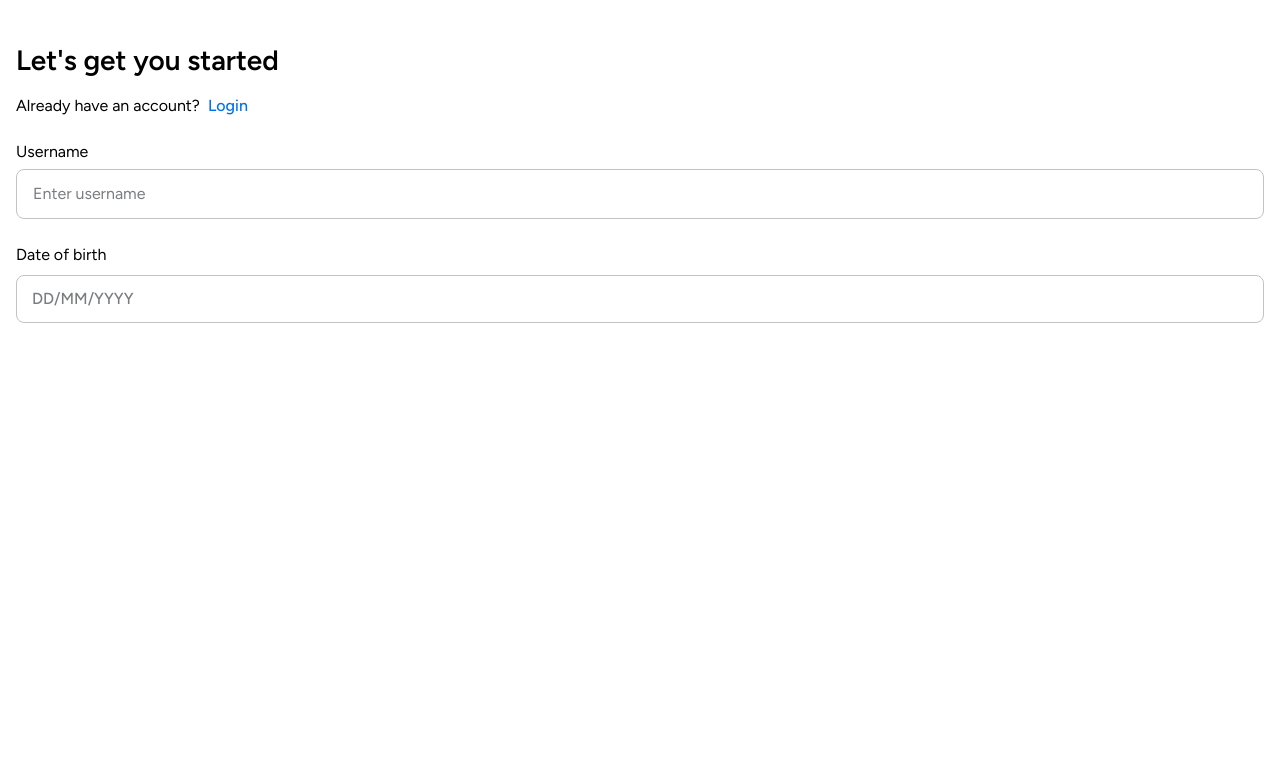
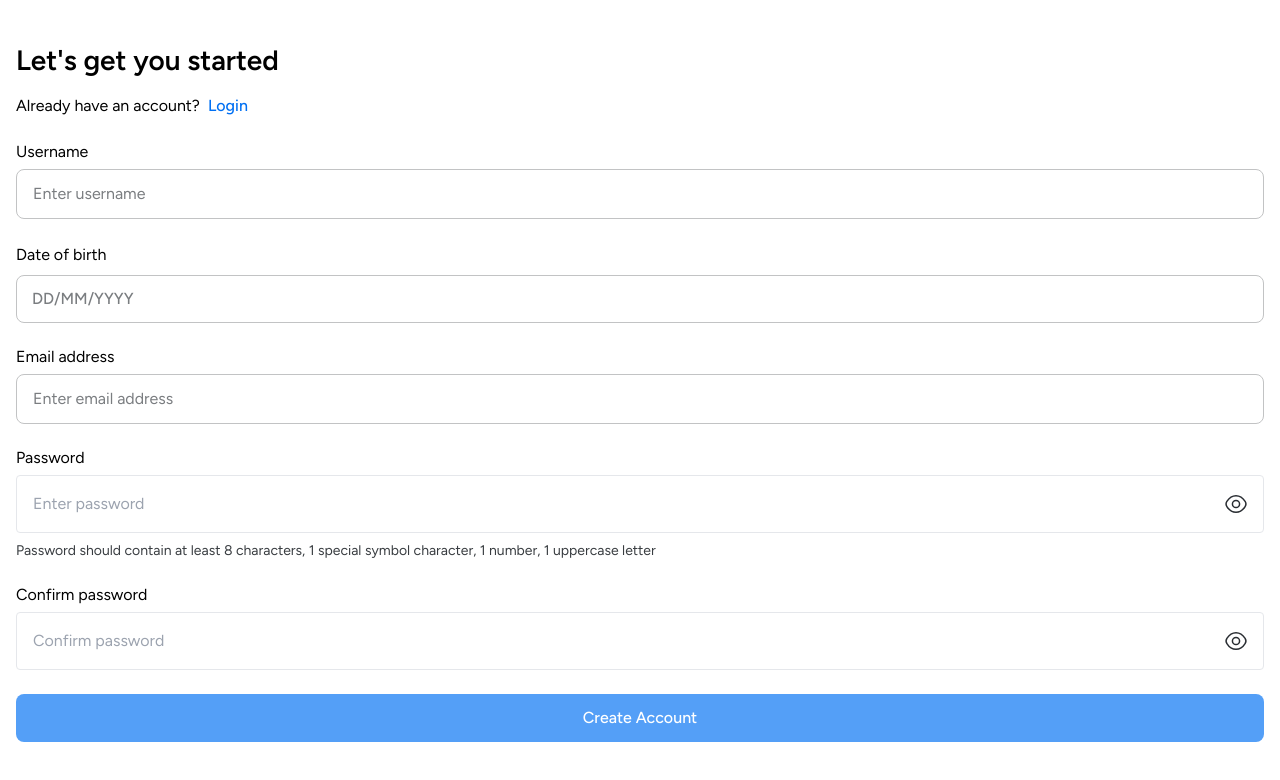
Before and after one commit to martpika/ionic-react, a React (Vite) app: page /account in a window 1280 px wide. Shown: the top 780 px of the page. Built offline with nearby package versions, Linux system fonts and the light colour scheme.

Commit message:
completed validation of the account form fields

```diff
--- a/src/components/account/form/form.tsx
+++ b/src/components/account/form/form.tsx
@@ -2,6 +2,7 @@ import { Link } from "react-router-dom"
 import { useAccountForm } from "./hook"
 import { FormTextInput } from "@/components/shared/form/input/text"
 import { AccountBirthInput } from "./input/birth"
+import { FormPasswordInput } from "@/components/shared/form/input/password"
 
 
 const Form = () =>{
@@ -35,7 +36,7 @@ const Form = () =>{
           placeholder="Enter username"
           { ...register("username") } />
       </div>
-      <div>
+      <div className="mb-6">
         <AccountBirthInput
           label="Date of birth"
           error={ formErrors.birth?.message }
@@ -44,6 +45,38 @@ const Form = () =>{
           handleDateSelection={ handleDateSelection }
           { ...register("username") } />
       </div>
+      <div className="mb-6">
+        <FormTextInput
+          label="Email address"
+          attributes={{ id: "accountEmail", }}
+          error={ formErrors.email?.message }
+          placeholder="Enter email address"
+          { ...register("email") } />
+      </div>
+      <div className="mb-6">
+        <FormPasswordInput
+          label="Password"
+          attributes={{ id: "accountPassword" }}
+          placeholder="Enter password"
+          isVisible={ passwordVisibility.password }
+          toggleVisibility={ toggleNewPasswordVisibility }
+          error={ formErrors.password?.message }
+          { ...register("password") } />
+        <p className="text-sm text-[#393D41] leading-5 mt-2">Password should contain at least 8 characters, 1 special symbol character, 1 number, 1 uppercase letter</p>
+      </div>
+      <div className="mb-6">
+        <FormPasswordInput
+          label="Confirm password"
+          attributes={{ id: "accountConfirmPassword" }}
+          placeholder="Confirm password"
+          isVisible={ passwordVisibility.confirmPassword }
+          toggleVisibility={ toggleConfirmNewPasswordVisibility }
+          error={ formErrors.confirmPassword?.message }
+          { ...register("confirmPassword") } />
+      </div>
+      <button
+        className="block w-full font-medium text-white py-3 text-center bg-[#549FF7] rounded-lg"
+        type="submit">Create Account</button>
     </form>
   )
 }
--- a/src/components/account/form/hook.ts
+++ b/src/components/account/form/hook.ts
@@ -10,14 +10,24 @@ import z from "zod"
 
 
 const accountFormSchema = z.object({
-  username: z.string().min(1, "error.firstname.required"),
-  email: z.string().email().or(z.string().regex(/^\d+$/).min(9)),
-  birth: z.string({ required_error: "error.birth.required" }),
+  username: z
+    .string()
+    .min(1, "Username is required"),
+  email: z
+    .string()
+    .email("Please enter a proper email"),
+  birth: z
+    .string({ required_error: "Birth is required" }),
   password: z
     .string()
-    .min(8, "error.password.rules")
-    .regex(/^(?=.*[a-z])(?=.*[A-Z])(?=.*\d)(?=.*[@#$%^&+=!]).{8,}$/, "error.password.rules"),
-  confirmPassword: z.string().min(8, "error.cofirm_password.required")
+    .min(8, "Atleast 8 characters")
+    .regex(/^(?=.*[a-z])(?=.*[A-Z])(?=.*\d)(?=.*[@#$%^&+=!]).{8,}$/, "Please follow format"),
+  confirmPassword: z
+    .string()
+    .min(8, "Password does not match")
+}).refine(val => val.password===val.confirmPassword, {
+  message: "Password does not match",
+  path: ['confirmPassword']
 })
 
 export type AccountFormSchema = z.infer<typeof accountFormSchema>
--- a/src/components/account/form/input/birth/birth.tsx
+++ b/src/components/account/form/input/birth/birth.tsx
@@ -6,6 +6,7 @@ import {
   IonModal } from "@ionic/react"
 import { UseFormWatch } from "react-hook-form"
 import { AccountFormSchema } from "../../hook"
+import { forwardRef } from "react"
 
 
 type BirthProps = {
@@ -16,12 +17,12 @@ type BirthProps = {
   error?: string
 }
 
-const Birth = ({
+const Birth = forwardRef(({
   label,
   placeholder,
   error,
   watch,
-  handleDateSelection }: BirthProps) =>{
+  handleDateSelection }: BirthProps, ref) =>{
 
   return (
     <IonItem
@@ -50,13 +51,13 @@ const Birth = ({
               id="birth" />
           </IonModal>
         </div>
-        { !!error && (
-          <span className=" text-xs text-error-color px-4 mt-1">{ error }</span>
+        { !!error && !watch("birth") && (
+          <span className="text-xs text-red-600">{ error }</span>
         ) }
       </div>
     </IonItem>
   )
-}
+})
 
 
 export default Birth
--- /dev/null
+++ b/src/components/shared/form/input/password/index.ts
@@ -0,0 +1 @@
+export { default as FormPasswordInput } from "./password"
--- /dev/null
+++ b/src/components/shared/form/input/password/password.tsx
@@ -0,0 +1,67 @@
+
+import { PasswordIcon } from "@/components/svgs/password"
+import { IonItem } from "@ionic/react"
+import {
+  DetailedHTMLProps,
+  InputHTMLAttributes,
+  forwardRef} from "react"
+
+
+type PasswordProps = {
+  label: string,
+  attributes: DetailedHTMLProps<InputHTMLAttributes<HTMLInputElement>, HTMLInputElement>,
+  isVisible: boolean,
+  toggleVisiblity: VoidFunction,
+  placeholder: string
+  error?: string,
+  [key: string]: any
+}
+
+const Password = forwardRef<HTMLInputElement,PasswordProps>(({
+  label,
+  attributes,
+  isVisible,
+  toggleVisibility,
+  placeholder,
+  error,
+  ...rest }, ref) => {
+
+  return (
+    <IonItem
+      className={ `overflow-visible font-figtree reset-ion-padding transparent-bg` }
+      lines="none">
+        <div className="w-full">
+          <div className="relative w-full">
+            <label
+              htmlFor={ attributes.id }
+              className={`block mb-2`}>{ label }</label>
+            <div className="relative">
+              <input
+                ref={ ref }
+                { ...rest }
+                { ...attributes }
+                type={ isVisible? "text" : "password" }
+                className={`text-surface-on block p-4 w-full bg-transparent rounded border border-outline-color appearance-none no-shadow focus:outline-none focus:border-outline-color peer ${ error? "border-primary-color focus:border-primary-color" : "" }`}
+                placeholder={ placeholder }
+                aria-labelledby={ `error-${ attributes.id }` } />
+              <button
+                className="absolute right-4 top-1/2 -translate-y-1/2"
+                type="button"
+                onClick={ toggleVisibility }>
+                <PasswordIcon />
+              </button>
+            </div>
+
+          </div>
+          { error && (
+            <span
+              className="text-xs text-red-600"
+              id={ `error-${ attributes.id }` }>{ error }</span>
+          ) }
+        </div>
+    </IonItem>
+  )
+})
+
+
+export default Password
--- a/src/components/shared/form/input/text/text.tsx
+++ b/src/components/shared/form/input/text/text.tsx
@@ -36,11 +36,10 @@ const Text = forwardRef<HTMLInputElement,TextProps>(({
           className={`py-3 px-4 border font-figtree border-[#C2C3C4] rounded-lg placeholder-[#7A7D80] text-black w-full`}
           placeholder={ placeholder }
           aria-labelledby={ `error-${ attributes.id }` } />
-
         { error && (
           <span
             id={ `error-${ attributes.id }` }
-            className=" text-xs text-error-color px-4 mt-1">{ error }</span>
+            className="text-xs text-red-600">{ error }</span>
         ) }
       </div>
     </IonItem>
--- /dev/null
+++ b/src/components/svgs/password.tsx
@@ -0,0 +1,11 @@
+
+
+export const PasswordIcon = () =>{
+
+  return (
+    <svg width="24" height="24" viewBox="0 0 24 24" fill="none" xmlns="http://www.w3.org/2000/svg">
+      <path d="M15.58 12C15.58 13.98 13.98 15.58 12 15.58C10.02 15.58 8.42 13.98 8.42 12C8.42 10.02 10.02 8.42 12 8.42C13.98 8.42 15.58 10.02 15.58 12Z" stroke="#292D32" strokeWidth="1.5" strokeLinecap="round" strokeLinejoin="round"/>
+      <path d="M12 20.27C15.53 20.27 18.82 18.19 21.11 14.59C22.01 13.18 22.01 10.81 21.11 9.4C18.82 5.8 15.53 3.72 12 3.72C8.47 3.72 5.18 5.8 2.89 9.4C1.99 10.81 1.99 13.18 2.89 14.59C5.18 18.19 8.47 20.27 12 20.27Z" stroke="#292D32" strokeWidth="1.5" strokeLinecap="round" strokeLinejoin="round"/>
+    </svg>
+  )
+}
```
Lines whose indentation alone changed are shown as unchanged.
